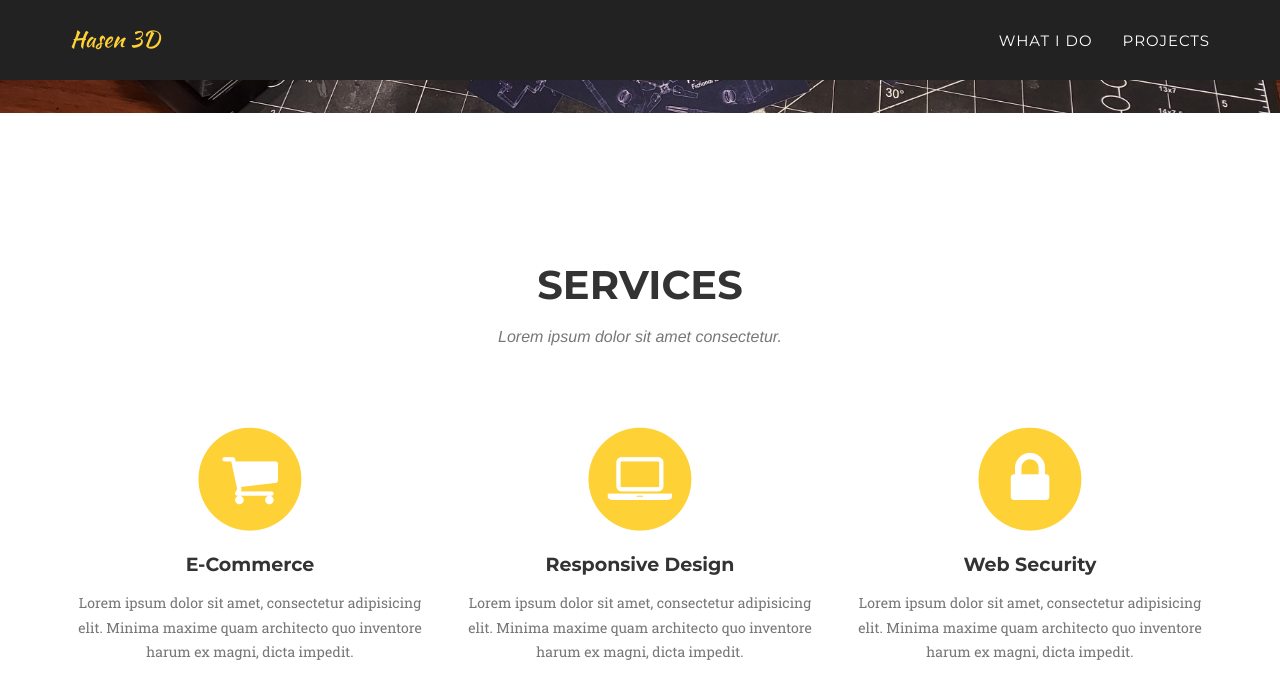
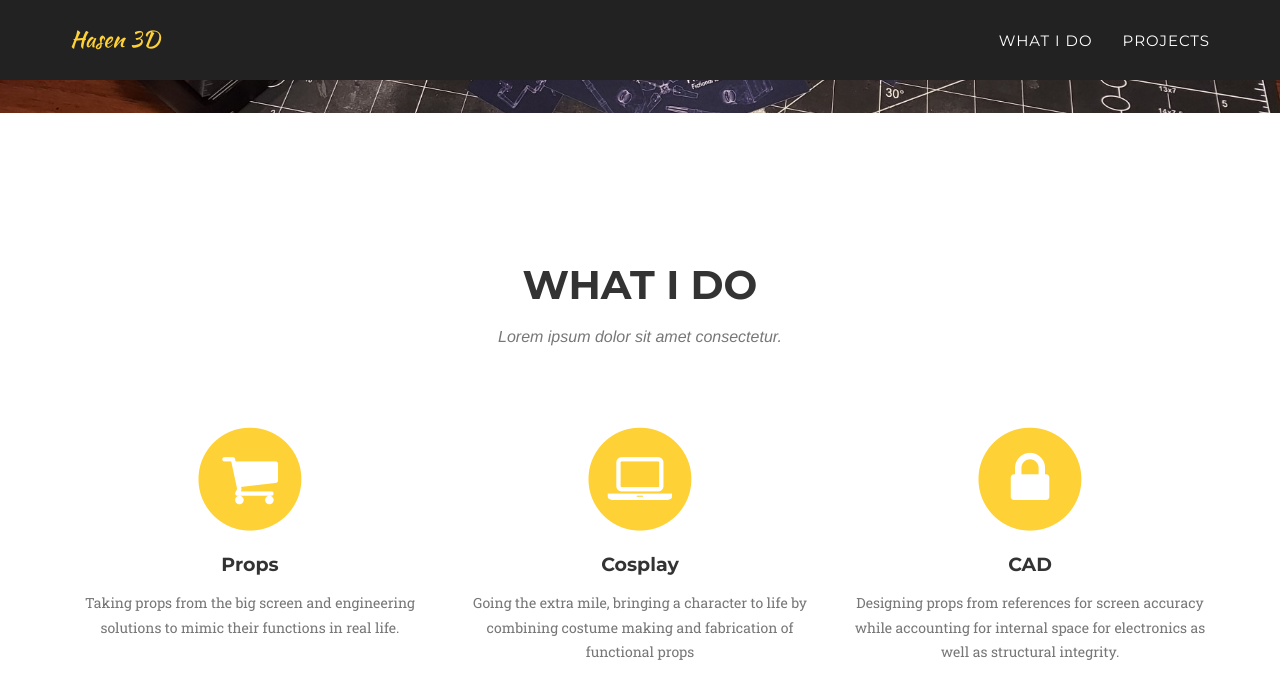
Before and after one commit to AdamHasen/AdamHasen.github.io, a Jekyll site: the page built from index.html, in a window 1280 px wide and 900 px high, scrolled down 645 px. Shown: the top 699 px of the window. Built offline with Jekyll 4.4.1, drawn with Linux system fonts in a browser that asks for light colours; some web fonts are replaced.

Commit message:
Update services.html

```diff
--- a/_includes/services.html
+++ b/_includes/services.html
@@ -3,7 +3,7 @@
         <div class="container">
             <div class="row">
                 <div class="col-lg-12 text-center">
-                    <h2 class="section-heading">Services</h2>
+                    <h2 class="section-heading">What I Do</h2>
                     <h3 class="section-subheading text-muted">Lorem ipsum dolor sit amet consectetur.</h3>
                 </div>
             </div>
@@ -13,24 +13,24 @@
                         <i class="fa fa-circle fa-stack-2x text-primary"></i>
                         <i class="fa fa-shopping-cart fa-stack-1x fa-inverse"></i>
                     </span>
-                    <h4 class="service-heading">E-Commerce</h4>
-                    <p class="text-muted">Lorem ipsum dolor sit amet, consectetur adipisicing elit. Minima maxime quam architecto quo inventore harum ex magni, dicta impedit.</p>
+                    <h4 class="service-heading">Props</h4>
+                    <p class="text-muted">Taking props from the big screen and engineering solutions to mimic their functions in real life.</p>
                 </div>
                 <div class="col-md-4">
                     <span class="fa-stack fa-4x">
                         <i class="fa fa-circle fa-stack-2x text-primary"></i>
                         <i class="fa fa-laptop fa-stack-1x fa-inverse"></i>
                     </span>
-                    <h4 class="service-heading">Responsive Design</h4>
-                    <p class="text-muted">Lorem ipsum dolor sit amet, consectetur adipisicing elit. Minima maxime quam architecto quo inventore harum ex magni, dicta impedit.</p>
+                    <h4 class="service-heading">Cosplay</h4>
+                    <p class="text-muted">Going the extra mile, bringing a character to life by combining costume making and fabrication of functional props</p>
                 </div>
                 <div class="col-md-4">
                     <span class="fa-stack fa-4x">
                         <i class="fa fa-circle fa-stack-2x text-primary"></i>
                         <i class="fa fa-lock fa-stack-1x fa-inverse"></i>
                     </span>
-                    <h4 class="service-heading">Web Security</h4>
-                    <p class="text-muted">Lorem ipsum dolor sit amet, consectetur adipisicing elit. Minima maxime quam architecto quo inventore harum ex magni, dicta impedit.</p>
+                    <h4 class="service-heading">CAD</h4>
+                    <p class="text-muted">Designing props from references for screen accuracy while accounting for internal space for electronics as well as structural integrity.</p>
                 </div>
             </div>
         </div>
```
